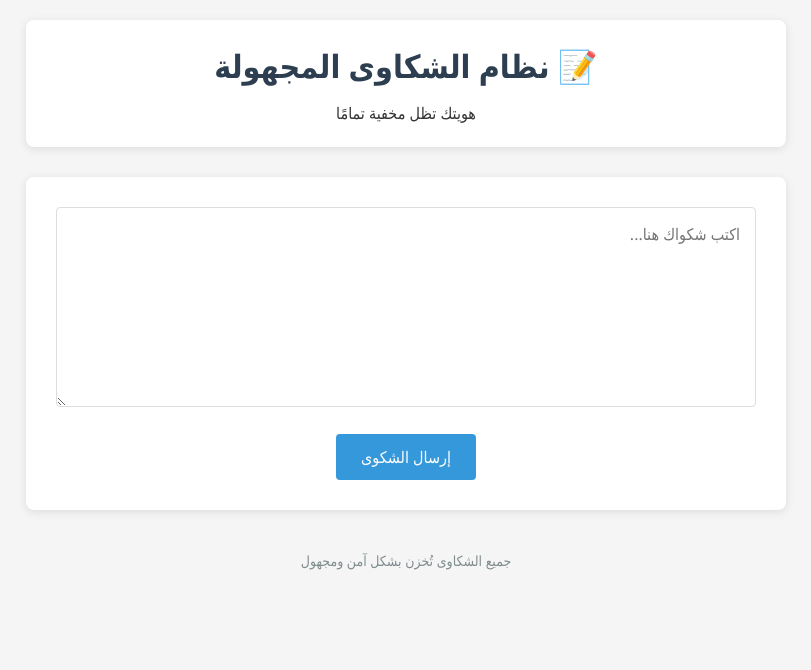
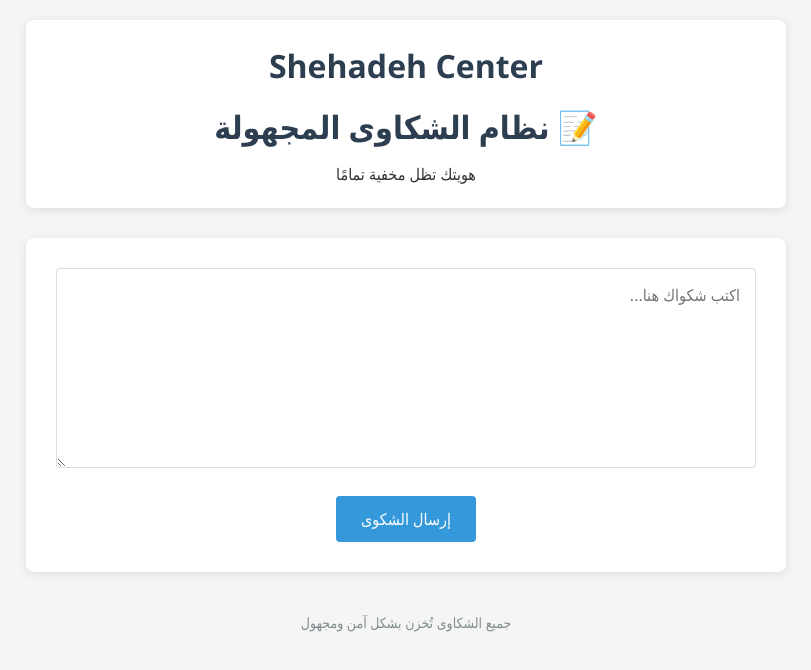
Before and after one commit to mohammad-shehadeh/Iam, a plain HTML site: page index.html in a window 1280 px wide. Shown: the whole page, without its empty margins (234-1045 px from the left). Drawn offline with Linux system fonts and the light colour scheme.

Commit message:
Update index.html

```diff
--- a/index.html
+++ b/index.html
@@ -9,6 +9,7 @@
 <body>
     <div class="container">
         <header>
+             <h1>Shehadeh Center </h1>
             <h1>📝 نظام الشكاوى المجهولة</h1>
             <p>هويتك تظل مخفية تمامًا</p>
         </header>
```
